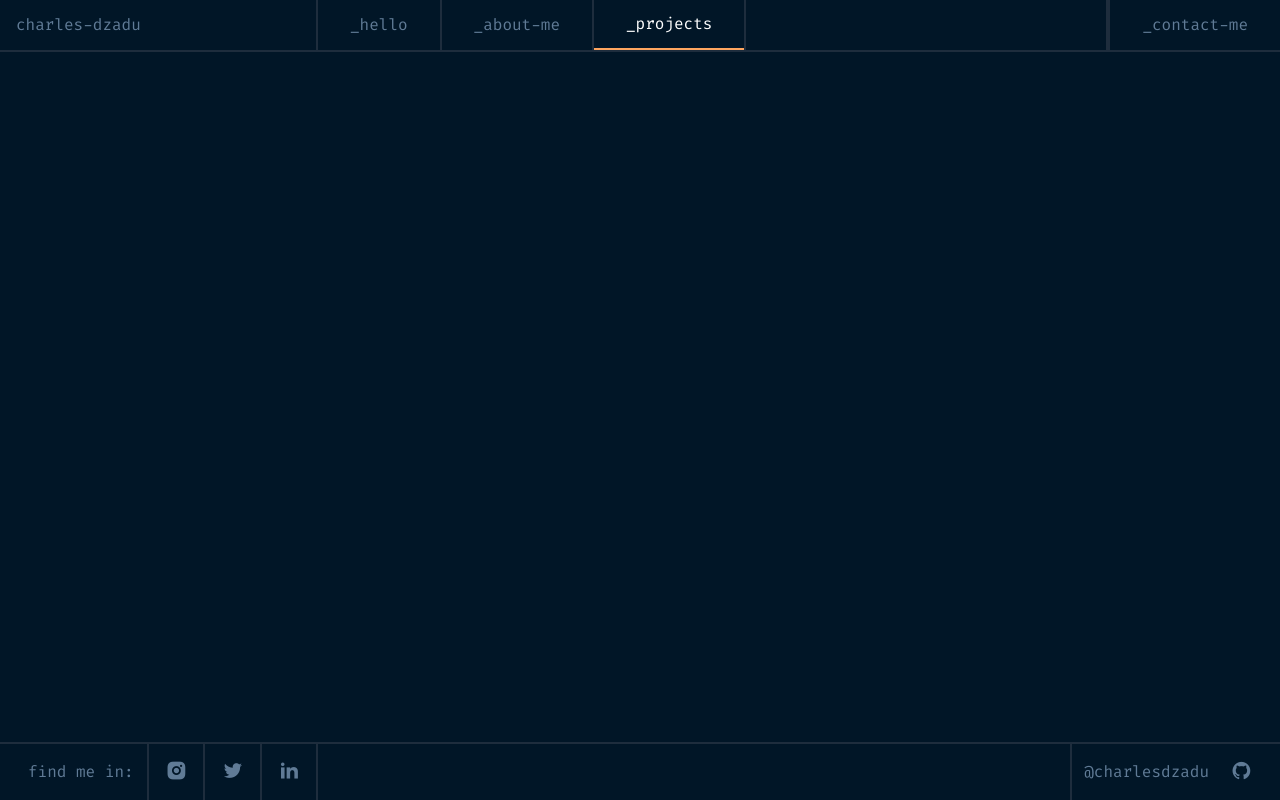
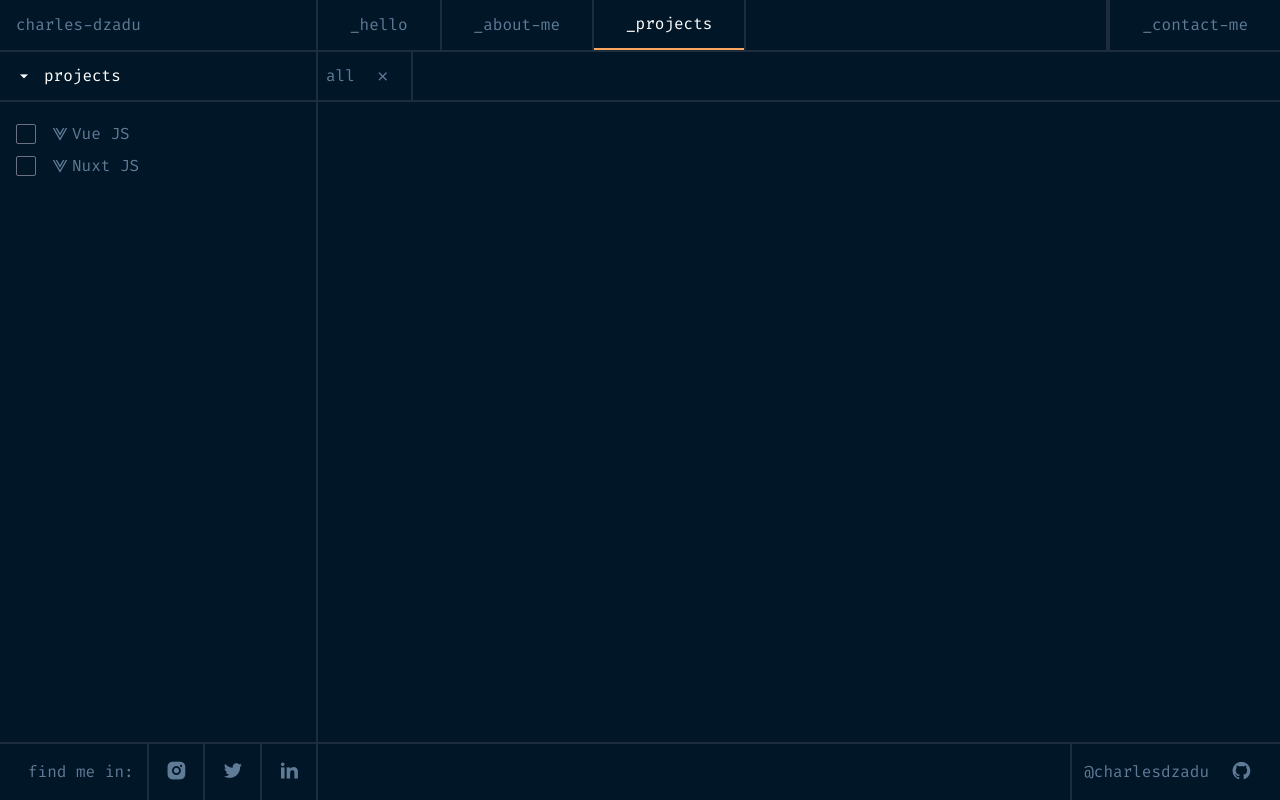
Before and after one commit to charlesdzadu/charlesdzadu.dev, a Nuxt app: page /projects in a window 1280 px wide. Built offline with nearby package versions, Linux system fonts and the light colour scheme.

Commit message:
:tada: Select technos Sidebar

```diff
--- a/assets/css/tailwind.css
+++ b/assets/css/tailwind.css
@@ -11,4 +11,5 @@ body {
 	background-color: #011627;
 	color: #607B96;
 	font-family: 'Fira Code', monospace;
+	scroll-behavior: smooth
 }
--- /dev/null
+++ b/data/projects.json
@@ -0,0 +1,15 @@
+[
+	{
+		"title": "Makifaa",
+		"excerpt": "Africa media stock photography",
+		"description": "A best africa images, photos, vectors stock photography",
+		"link": "https://www.makifaa.com",
+		"image": "https://www.makifaa.com/images/makifaa.png",
+		"screenshot": [],
+		"technology": [
+			"Nuxt JS",
+			"FastAPI",
+			"Firebase"
+		]
+	}
+]
--- /dev/null
+++ b/data/technos.json
@@ -0,0 +1,14 @@
+[
+	{
+		"name": "Vue JS",
+		"icon_type": "remixicon",
+		"icon": "ri-vuejs-line",
+		"color": "#4fc08d"
+	},
+	{
+		"name": "Nuxt JS",
+		"icon_type": "remixicon",
+		"icon": "ri-vuejs-line",
+		"color": "#4fc08d"
+	}
+]
--- /dev/null
+++ b/models/project.ts
@@ -0,0 +1,12 @@
+export class Project {
+	constructor(
+		public title: string,
+		public excerpt: string,
+		public link: string,
+		public image: string,
+		public technology: string[],
+		public description?: string,
+		public screenshot?: string[],
+
+	) {}
+}
--- /dev/null
+++ b/models/technology.ts
@@ -0,0 +1,7 @@
+export class Technology {
+	constructor(
+		public name: string,
+		public icon_type: string,
+		public icon: string
+	) {}
+}
--- a/package.json
+++ b/package.json
@@ -16,6 +16,7 @@
     "nuxt": "^3.6.5"
   },
   "dependencies": {
+    "@tailwindcss/forms": "^0.5.4",
     "remixicon": "^3.4.0"
   }
 }
--- a/pages/about-me.vue
+++ b/pages/about-me.vue
@@ -1 +1,5 @@
-<template></template>
+<template>
+	<div class="w-full h-full  flex">
+		<SidebarBase></SidebarBase>
+	</div>
+</template>
--- a/pages/projects.vue
+++ b/pages/projects.vue
@@ -1,3 +1,57 @@
 <template>
+	<div class="w-full h-full  flex">
+		<SidebarBase>
+			<div class="flex flex-col ">
+				<div class="flex justify-start items-center gap-3 py-3 text-white pl-4">
+					<i class="ri-arrow-down-s-fill"></i>
+					<h2>projects</h2>
+				</div>
+				<LineH></LineH>
+				<div class="px-4 py-5 flex flex-col gap-2">
+					<div class="flex gap-4 items-center" v-for="tech in technos" :key="tech.icon">
+						<input type="checkbox" @change="addTechno(tech)" class="h-5 w-5 focus:ring-primary bg-transparent border focus:border-none rounded-sm checked:bg-gray focus:bg-gray" />
+						<div class="flex gap-1 items-center">
+							<i :class="tech.icon"></i>
+							<span>{{ tech.name }}</span>
+						</div>
+					</div>
+				</div>
+			</div>
+		</SidebarBase>
+		<div class="w-full ">
+			<div class="flex flex-col h-full">
+				<div class="flex justify-start items-center gap-5 pl-2">
+					<h2 class="py-3">all</h2>
+					<i class="ri-close-line"></i>
+					<LineV></LineV>
+				</div>
+				<LineH></LineH>
+			</div>
+		</div>
+	</div>
+</template>
 
-</template>
+
+<script setup lang="ts">
+import { getTechnosList } from '@/utils/get_technos_list'
+import {getProjectsList} from '@/utils/get_projects_list'
+import { Technology } from 'models/technology';
+
+
+let data = reactive({
+	selectedTechnos: [] as Technology[],
+})
+
+const technos = computed(() => getTechnosList())
+const projects = computed(() => getProjectsList(data.selectedTechnos))
+
+
+const addTechno = (techno: Technology) => {
+	if (data.selectedTechnos.includes(techno)) {
+		data.selectedTechnos = data.selectedTechnos.filter((t) => t !== techno)
+	} else {
+		data.selectedTechnos.push(techno)
+	}
+}
+
+</script>
--- a/tailwind.config.js
+++ b/tailwind.config.js
@@ -2,7 +2,7 @@
 module.exports = {
 	theme: {
 		extend: {
-			colors:{
+			colors: {
 				'primary': '#011627',
 				'primary-dark': '#011221',
 				'black-light': '#01080E',
@@ -19,5 +19,5 @@ module.exports = {
 			}
 		},
 	},
-	plugins: [],
+	plugins: [require("@tailwindcss/forms")],
 }
--- /dev/null
+++ b/utils/get_projects_list.ts
@@ -0,0 +1,28 @@
+import { Technology } from 'models/technology';
+import projects from '~/data/projects.json';
+import { Project } from '~/models/project';
+
+
+
+
+export function getProjectsList(technos: Technology[]): Project[] {
+	if (!technos) {
+		const projectsList: Project[] = [];
+		for (const project of projects) {
+			const projectObject = new Project(project.title, project.excerpt, project.image, project.link, project.technology, project.description, project.screenshot);
+			projectsList.push(projectObject);
+		}
+		return projectsList;
+	} else {
+		const projectsList: Project[] = [];
+		for (const project of projects) {
+			for (const techno of technos) {
+				if (project.technology.includes(techno.name)) {
+					const projectObject = new Project(project.title, project.excerpt, project.image, project.link, project.technology, project.description, project.screenshot);
+					projectsList.push(projectObject);
+				}
+			}
+		}
+		return projectsList;
+	}
+}
--- /dev/null
+++ b/utils/get_technos_list.ts
@@ -0,0 +1,13 @@
+import technos from '~/data/technos.json';
+import { Technology } from '~/models/technology';
+
+
+
+export function getTechnosList(): Technology[] {
+	const technosList: Technology[] = [];
+	for (const techno of technos) {
+		const technoObject = new Technology(techno.name, techno.icon_type, techno.icon);
+		technosList.push(technoObject);
+	}
+	return technosList;
+}
```
Also changed, not shown: 1 other file (tests, documents, lock files or other folders).
